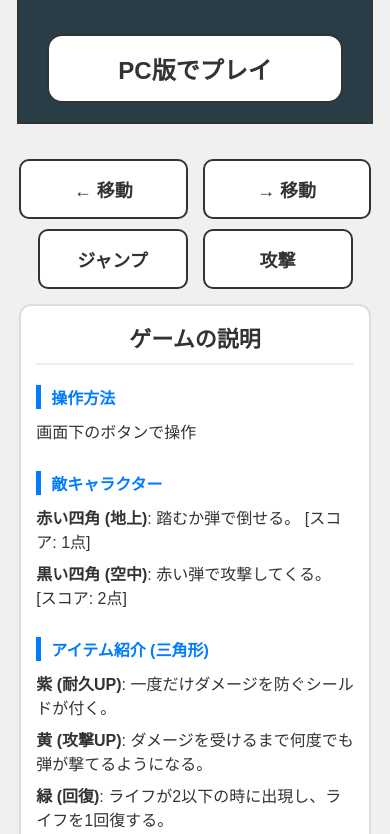
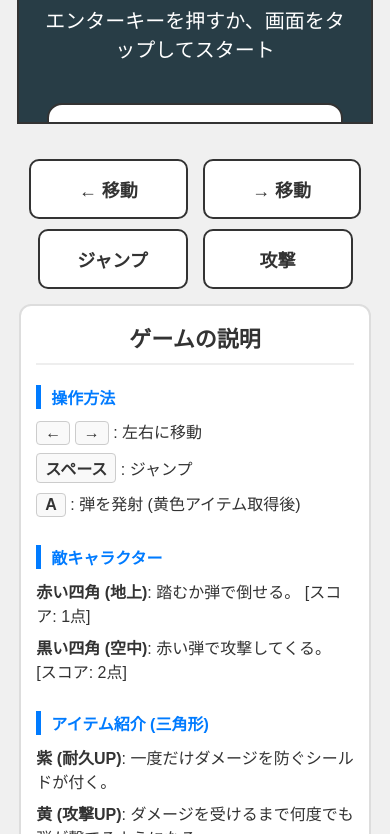
Before and after one commit to atsuage-bomb/blue-sphere-dash, a plain HTML site: page index.html in a window 390 px wide. Shown: the part 66-900 px from the top of the page. Drawn offline with Linux system fonts and the light colour scheme.

Commit message:
Update index.html

```diff
--- a/index.html
+++ b/index.html
@@ -203,6 +203,8 @@
             margin-top: 20px;
             width: 100%;
             max-width: 800px;
+            padding: 0 10px; /* 左右に少し余白を追加 */
+            box-sizing: border-box; /* paddingを含めてwidth, heightを計算 */
         }
         .mobile-controls-row {
             display: flex;
@@ -234,8 +236,8 @@
             max-width: 180px; /* 左右ボタンは少し広め */
         }
 
-        /* 新しいスタートボタンのスタイル */
-        .start-option-button {
+        /* スタートボタンのスタイル (単一に戻す) */
+        #start-game-button { /* IDを変更 */
             padding: 20px 40px;
             font-size: 28px;
             font-weight: bold;
@@ -245,14 +247,14 @@
             border-radius: 15px;
             cursor: pointer;
             transition: background-color 0.3s, transform 0.1s;
-            margin: 10px; /* ボタン間のスペース */
+            margin-top: 20px; /* タイトルとの間隔 */
             width: 80%; /* 幅を少し広げる */
             max-width: 300px; /* 最大幅 */
         }
-        .start-option-button:hover {
+        #start-game-button:hover {
             background-color: #eee;
         }
-        .start-option-button:active {
+        #start-game-button:active {
             transform: scale(0.98);
         }
 
@@ -285,7 +287,7 @@
                 font-size: 40px;
             }
             /* スマホ時のスタートボタンの調整 */
-            .start-option-button {
+            #start-game-button { /* IDを変更 */
                 font-size: 24px;
                 padding: 15px 30px;
                 width: 95%; /* さらに幅を調整 */
@@ -300,10 +302,7 @@
         <canvas id="game-canvas"></canvas>
         <div id="start-screen" class="overlay">
             <h2>Blue Sphere Dash</h2>
-            <p>プレイモードを選択してください</p>
-            <button id="start-pc" class="start-option-button">PC版でプレイ</button>
-            <button id="start-mobile" class="start-option-button">スマホ版でプレイ</button>
-        </div>
+            <p id="start-message">エンターキーを押すか、画面をタップしてスタート</p> <button id="start-game-button" class="game-button">ゲームスタート</button> </div>
         <div id="ui-container">
             <span id="score">スコア: 0</span><br>
             <span id="lives">ライフ: 3/3</span><br>
```
